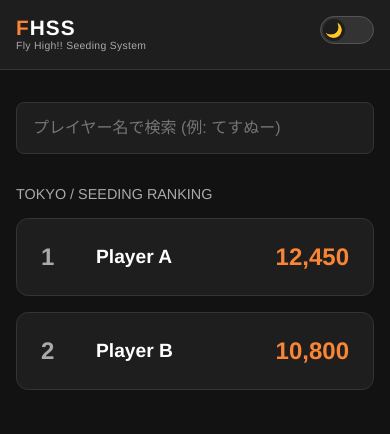
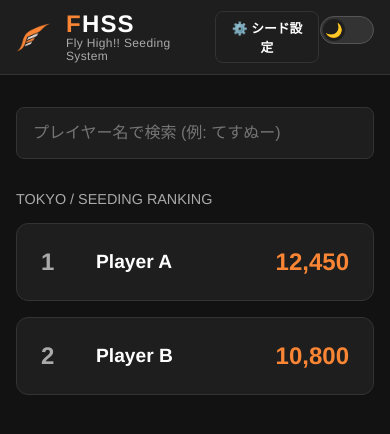
Before and after one commit to Tesnoo/fhss, a plain HTML site: page index.html in a window 390 px wide. Drawn offline with Linux system fonts and the light colour scheme.

Commit message:
Update index.html

```diff
--- a/index.html
+++ b/index.html
@@ -4,6 +4,10 @@
   <meta charset="UTF-8">
   <meta name="viewport" content="width=device-width, initial-width=1.0">
   <title>FHSS｜Fly High!! Seeding System</title>
+
+  <!-- 📌 サイトのアイコン（ファビコン）を設定 -->
+  <link rel="icon" href="Flyhigh_logo.png" type="image/png">
+
   <script>
     function getThemeCookie() {
       const match = document.cookie.match(new RegExp('(^| )fhsp_theme=([^;]+)'));
@@ -53,66 +57,31 @@
       gap: 10px;
     }
 
-    .theme-switch {
-      position: relative;
-      display: inline-block;
-      width: 54px;
-      height: 28px;
-    }
+    .theme-switch { position: relative; display: inline-block; width: 54px; height: 28px; }
     .theme-switch input { opacity: 0; width: 0; height: 0; }
 
     .slider {
-      position: absolute;
-      cursor: pointer;
-      top: 0; left: 0; right: 0; bottom: 0;
-      background-color: #333;
-      transition: .3s;
-      border-radius: 34px;
-      border: 1px solid #555;
+      position: absolute; cursor: pointer; top: 0; left: 0; right: 0; bottom: 0;
+      background-color: #333; transition: .3s; border-radius: 34px; border: 1px solid #555;
     }
-
     .slider:before {
-      position: absolute;
-      content: "🌙";
-      font-size: 14px;
-      display: flex;
-      justify-content: center;
-      align-items: center;
-      height: 22px;
-      width: 22px;
-      left: 2px;
-      bottom: 2px;
-      background-color: #1e1e1e;
-      transition: .3s;
-      border-radius: 50%;
+      position: absolute; content: "🌙"; font-size: 14px; display: flex; justify-content: center;
+      align-items: center; height: 22px; width: 22px; left: 2px; bottom: 2px;
+      background-color: #1e1e1e; transition: .3s; border-radius: 50%;
     }
-
     input:checked + .slider { background-color: #e1e4e8; border-color: #ccc; }
-    input:checked + .slider:before {
-      transform: translateX(26px);
-      content: "☀️";
-      background-color: #ffffff;
-    }
+    input:checked + .slider:before { transform: translateX(26px); content: "☀️"; background-color: #ffffff; }
 
     /* ✨ オープニングトランジション画面 */
     #intro-screen {
-      position: fixed;
-      top: 0; left: 0; width: 100%; height: 100vh;
-      background-color: var(--bg-color);
-      display: flex;
-      justify-content: center;
-      align-items: center;
-      z-index: 9999;
-      transition: opacity 0.8s ease, visibility 0.8s ease;
+      position: fixed; top: 0; left: 0; width: 100%; height: 100vh;
+      background-color: var(--bg-color); display: flex; justify-content: center;
+      align-items: center; z-index: 9999; transition: opacity 0.8s ease, visibility 0.8s ease;
     }
 
     .intro-container {
-      display: flex;
-      flex-direction: column;
-      justify-content: center;
-      align-items: center;
-      gap: 0;
-      perspective: 1000px;
+      display: flex; flex-direction: column; justify-content: center; align-items: center;
+      gap: 0; perspective: 1000px;
     }
 
     .intro-wing {
@@ -138,11 +107,13 @@
     }
 
     .intro-text {
-      width: 770px;
-      height: 150px;
+      /* 📌 ロゴ(250px)を若干オーバーする320pxで固定 */
+      width: 320px;
+      height: 120px;
       margin-top: -30px;
       background-image: var(--intro-text-img);
-      background-size: contain;
+      /* 画像の横幅を100%に強制し、見かけ上のサイズをコントロール */
+      background-size: 100% auto;
       background-repeat: no-repeat;
       background-position: top center;
       animation: textSlideInOut 2.5s cubic-bezier(0.25, 1, 0.5, 1) forwards;
@@ -157,39 +128,35 @@
 
     .intro-hidden { opacity: 0 !important; visibility: hidden !important; pointer-events: none; }
 
-    /* 📱 ヘッダーとメインコンテンツ */
+    /* 📱 ヘッダー */
     header {
-      display: flex;
-      justify-content: space-between;
-      align-items: center;
-      padding: 1rem 2rem;
-      background-color: var(--card-bg);
-      border-bottom: 1px solid var(--border-color);
-      transition: background-color var(--transition-speed);
-      height: 70px;
+      display: flex; justify-content: space-between; align-items: center;
+      padding: 1rem 2rem; background-color: var(--card-bg);
+      border-bottom: 1px solid var(--border-color); height: 75px;
     }
 
-    /* ヘッダータイトルの2段組スタイリング */
-    .header-title-container {
-      display: flex;
-      flex-direction: column;
-      justify-content: center;
-      line-height: 1.1; /* 上下の行間を詰める */
+    .header-left { display: flex; align-items: center; gap: 15px; }
+
+    /* 📌 ヘッダーのロゴ追加 */
+    .header-logo { width: 45px; height: 45px; object-fit: contain; }
+
+    .header-title-container { display: flex; flex-direction: column; justify-content: center; line-height: 1.1; }
+    /* 📌 文字サイズを拡大 */
+    .header-title-main { font-size: 1.8rem; font-weight: 900; letter-spacing: 0.05em; }
+    .header-title-main span.highlight { color: var(--primary-color); }
+    .header-title-sub { font-size: 0.85rem; color: var(--text-muted); letter-spacing: 0.03em; }
+
+    .header-right { margin-right: 70px; /* トグルスイッチに被らないように余白 */ }
+
+    /* 📌 シード設定ボタン */
+    .btn-settings {
+      background-color: var(--card-bg); color: var(--text-main); border: 1px solid var(--border-color);
+      padding: 0.5rem 1rem; border-radius: 8px; font-size: 0.9rem; font-weight: bold;
+      cursor: pointer; transition: all 0.2s;
     }
-    .header-title-main {
-      font-size: 1.6rem;
-      font-weight: 900;
-      letter-spacing: 0.05em;
-    }
-    .header-title-main span.highlight { color: var(--primary-color); }
+    .btn-settings:hover { border-color: var(--primary-color); color: var(--primary-color); }
 
-    .header-title-sub {
-      font-size: 0.75rem;
-      font-weight: normal;
-      color: var(--text-muted);
-      letter-spacing: 0.03em;
-    }
-
+    /* 📄 メインコンテンツ領域 */
     main { max-width: 1000px; margin: 2rem auto; padding: 0 1rem; }
     .search-bar { display: flex; gap: 10px; margin-bottom: 2rem; }
     .search-bar input { flex: 1; padding: 1rem; border-radius: 8px; border: 1px solid var(--border-color); background-color: var(--card-bg); color: var(--text-main); font-size: 1rem; outline: none; transition: border-color 0.2s; }
@@ -202,17 +169,22 @@
     .rank-name { font-size: 1.2rem; font-weight: bold; }
     .rank-score { font-size: 1.5rem; font-weight: 900; color: var(--primary-color); }
 
+    /* 📌 画面切り替え用のクラス */
+    .hidden { display: none !important; }
+
     /* スマホ画面でのサイズ調整 */
     @media (max-width: 600px) {
       header { padding: 1rem; }
       .theme-switch-wrapper { right: 1rem; top: 1rem; }
+      .header-right { margin-right: 55px; } /* スマホ用の余白調整 */
+      .header-logo { width: 35px; height: 35px; }
+      .header-title-main { font-size: 1.5rem; }
+      .header-title-sub { font-size: 0.75rem; }
+      .btn-settings { padding: 0.4rem 0.6rem; font-size: 0.8rem; }
+
       .search-bar { flex-direction: column; }
       .intro-wing { width: 180px; height: 180px; }
-      .intro-text { width: 385px; height: 80px; margin-top: -20px; }
-
-      /* スマホ用の2段組フォントサイズ調整 */
-      .header-title-main { font-size: 1.3rem; }
-      .header-title-sub { font-size: 0.65rem; }
+      .intro-text { width: 220px; height: 80px; margin-top: -20px; }
     }
   </style>
 </head>
@@ -233,15 +205,22 @@
     </div>
   </div>
 
-  <!-- 🏷 ヘッダー (FHSS仕様 2段組) -->
+  <!-- 🏷 ヘッダー -->
   <header>
-    <div class="header-title-container">
-      <div class="header-title-main"><span class="highlight">F</span>HSS</div>
-      <div class="header-title-sub">Fly High!! Seeding System</div>
+    <div class="header-left">
+      <img src="Flyhigh_logo.png" alt="Logo" class="header-logo">
+      <div class="header-title-container">
+        <div class="header-title-main"><span class="highlight">F</span>HSS</div>
+        <div class="header-title-sub">Fly High!! Seeding System</div>
+      </div>
+    </div>
+    <div class="header-right">
+      <button id="btn-open-settings" class="btn-settings">⚙️ シード設定</button>
     </div>
   </header>
 
-  <main>
+  <!-- 📄 ランキング画面 (メイン) -->
+  <main id="view-ranking">
     <div class="search-bar">
       <input type="text" placeholder="プレイヤー名で検索 (例: てすぬー)">
     </div>
@@ -258,13 +237,30 @@
     </div>
   </main>
 
+  <!-- ⚙️ シード設定画面 (初期状態では非表示) -->
+  <main id="view-settings" class="hidden">
+    <div style="display: flex; justify-content: space-between; align-items: center; margin-bottom: 2rem;">
+      <h2>シード設定</h2>
+      <button id="btn-close-settings" class="btn-settings">◀ ランキングに戻る</button>
+    </div>
+
+    <div class="ranking-card" style="flex-direction: column; align-items: flex-start; gap: 15px;">
+      <h3 style="color: var(--primary-color);">認証および設定システム (準備中)</h3>
+      <p style="color: var(--text-muted); line-height: 1.6;">
+        今後のアップデートにて、MTPRと同等の認証ロジックと<br>大会シード作成用のパラメータ調整UIを実装予定です。
+      </p>
+
+      <div style="width: 100%; height: 150px; border: 2px dashed var(--border-color); display: flex; justify-content: center; align-items: center; border-radius: 8px; color: var(--border-color); font-weight: bold;">
+        System Building...
+      </div>
+    </div>
+  </main>
+
   <script>
+    // --- テーマ設定ロジック ---
     const themeToggle = document.getElementById('theme-toggle');
     const htmlEl = document.documentElement;
-
-    if (htmlEl.getAttribute('data-theme') === 'light') {
-      themeToggle.checked = true;
-    }
+    if (htmlEl.getAttribute('data-theme') === 'light') themeToggle.checked = true;
 
     function setThemeCookie(themeName) {
       const d = new Date();
@@ -278,12 +274,29 @@
       setThemeCookie(newTheme);
     });
 
+    // --- オープニングアニメーション ---
     window.addEventListener('load', () => {
       const introScreen = document.getElementById('intro-screen');
       setTimeout(() => {
         introScreen.classList.add('intro-hidden');
       }, 2500);
     });
+
+    // --- 画面切り替えロジック (ランキング ⇔ シード設定) ---
+    const viewRanking = document.getElementById('view-ranking');
+    const viewSettings = document.getElementById('view-settings');
+    const btnOpenSettings = document.getElementById('btn-open-settings');
+    const btnCloseSettings = document.getElementById('btn-close-settings');
+
+    btnOpenSettings.addEventListener('click', () => {
+      viewRanking.classList.add('hidden');
+      viewSettings.classList.remove('hidden');
+    });
+
+    btnCloseSettings.addEventListener('click', () => {
+      viewSettings.classList.add('hidden');
+      viewRanking.classList.remove('hidden');
+    });
   </script>
 </body>
 </html>
```
